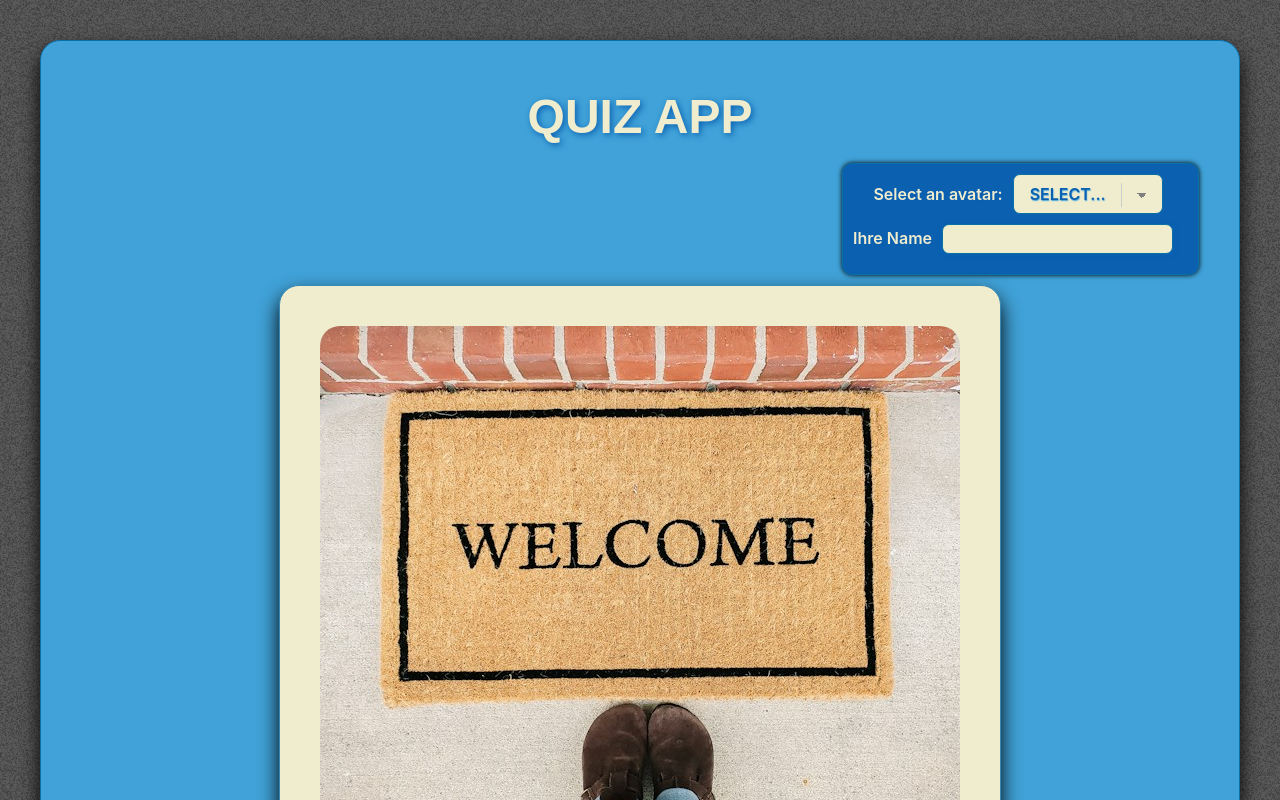
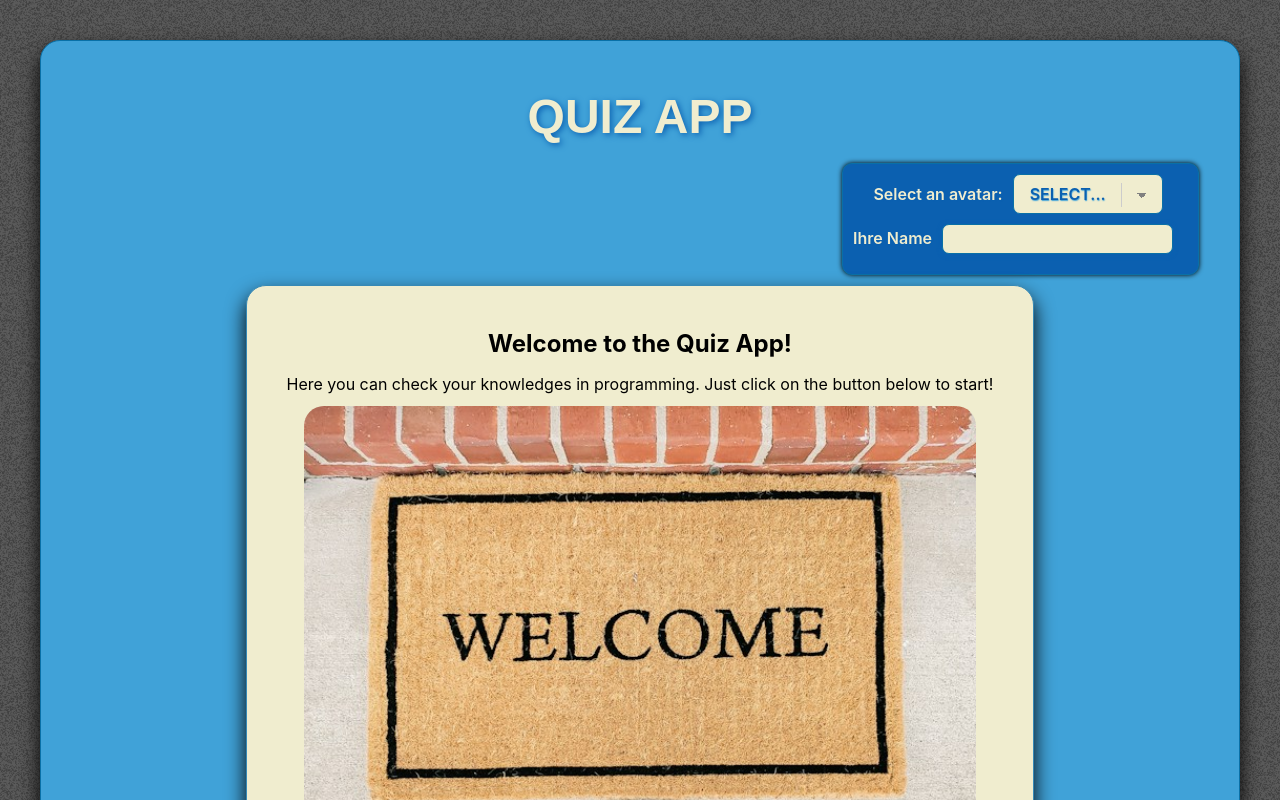
Before and after one commit to Tena99/quiz, a React (Vite) app: page / in a window 1280 px wide. Shown: the top 800 px of the page. Built offline with nearby package versions, Linux system fonts and the light colour scheme; a web font is replaced by a local one.

Commit message:
added text to welcome page

```diff
--- a/src/components/WelcomePage.jsx
+++ b/src/components/WelcomePage.jsx
@@ -6,6 +6,12 @@ function WelcomePage({ goToNextPage }) {
   return (
     <div>
       <div className={styles.container}>
+        <h2>Welcome to the Quiz App!</h2>
+        <p>
+          Here you can check your knowledges in programming. Just click on the
+          button below to start!
+        </p>
+
         <img
           src={welcomeImage}
           className={styles.welcomeImage}
--- a/src/components/WelcomePage.module.css
+++ b/src/components/WelcomePage.module.css
@@ -23,7 +23,7 @@
 
 .welcomeImage {
   border-radius: 20px;
-  width: 100%;
+  width: 95%;
   height: auto;
 }
 
```
